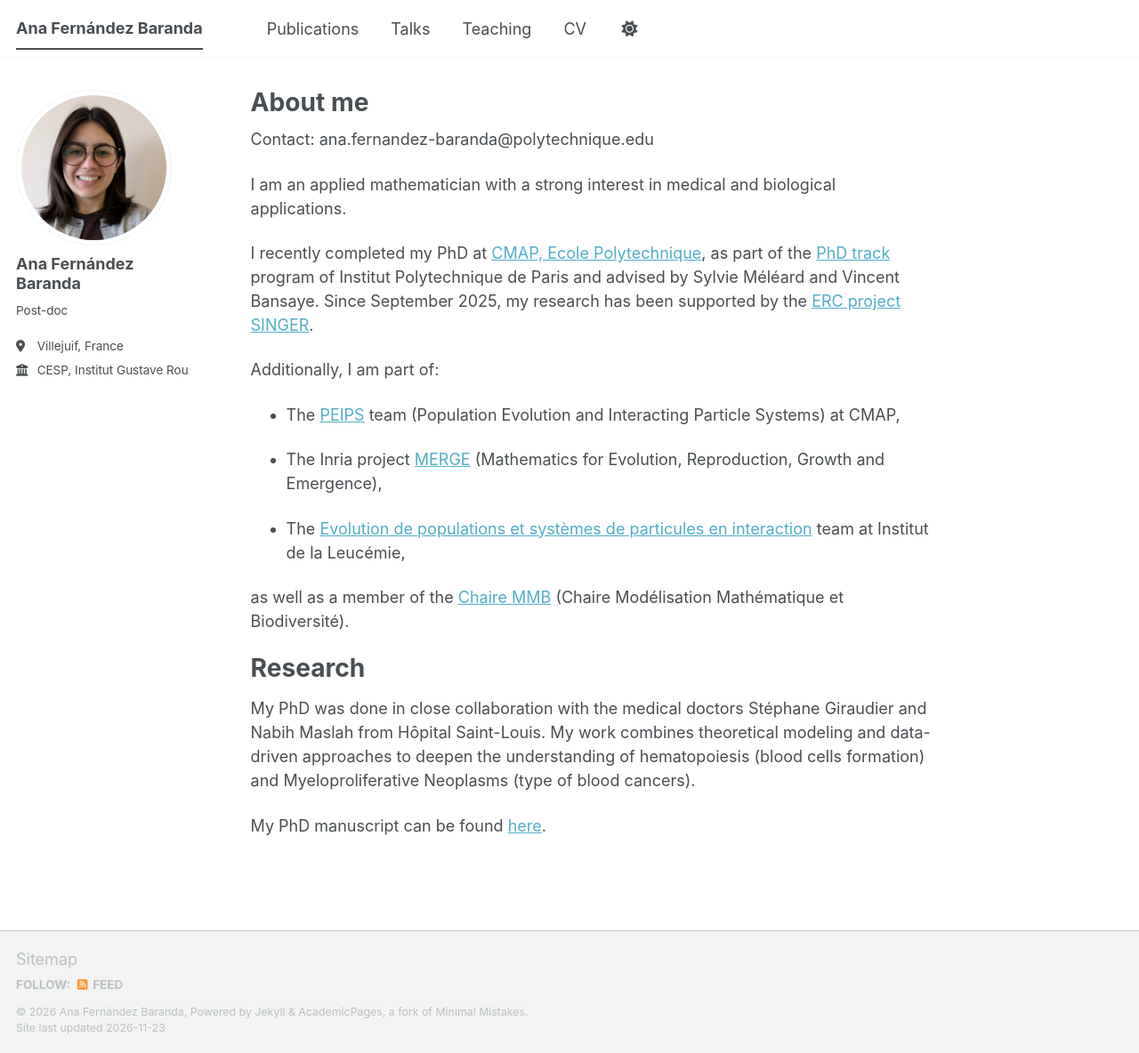
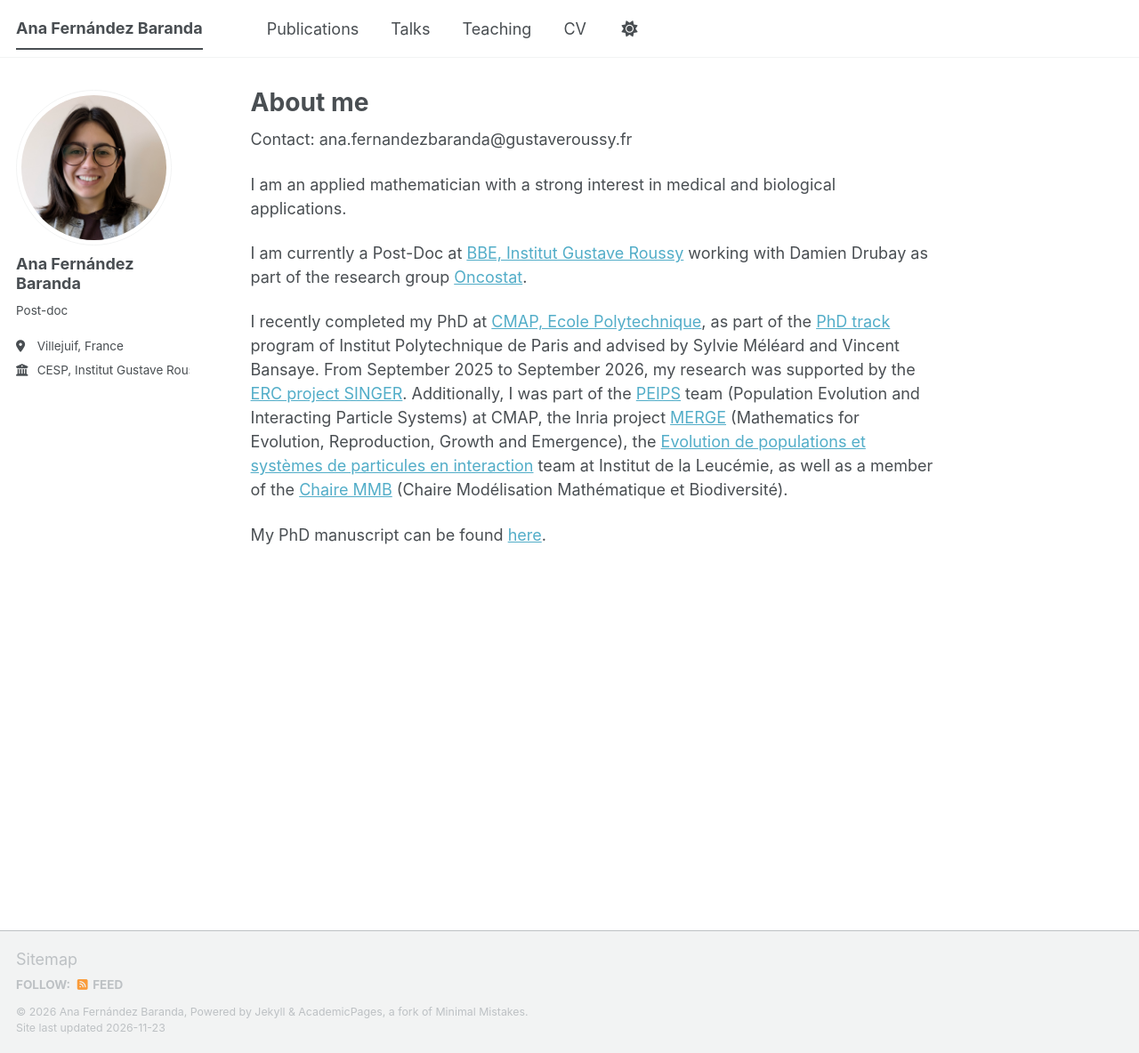
Before and after one commit to ana-fernandezbaranda/ana-fernandezbaranda.github.io, a Jekyll site: the page built from _pages/about.md, in a window 1280 px wide and 1184 px high. Shown: the whole window at 89% size. Built offline with Jekyll 4.4.1, drawn with Linux system fonts in a browser that asks for light colours; a script bundle is joined from its source files by our own code; library files that are not in the unit come from our copies.

Commit message:
Update contact information and current position
Updated contact email and revised current position details. Adjusted affiliations and removed outdated information.

```diff
--- a/_pages/about.md
+++ b/_pages/about.md
@@ -6,23 +6,18 @@ redirect_from:
   - /about/
   - /about.html
 ---
-Contact: ana.fernandez-baranda@polytechnique.edu
+Contact: ana.fernandezbaranda@gustaveroussy.fr
 
 I am an applied mathematician with a strong interest in medical and biological applications.
 
-I recently completed my PhD at [CMAP, Ecole Polytechnique](https://cmap.ip-paris.fr/), as part of the [PhD track](https://www.ip-paris.fr/en/education/phd-track/phd-track-mathematics) program of Institut Polytechnique de Paris and advised by Sylvie Méléard and Vincent Bansaye. Since September 2025, my research has been supported by the [ERC project SINGER](https://www.ip-paris.fr/erc-singer-stochastic-dynamics-single-cells-growth-emergence-and-resistance).
+I am currently a Post-Doc at [BBE, Institut Gustave Roussy](https://www.gustaveroussy.fr/recherche-innovation/recherche-a-gustave-roussy/recherche-clinique/bureau-biostatistique) working with Damien Drubay as part of the research group [Oncostat](https://cesp.inserm.fr/fr/equipe/oncostat).
 
-Additionally, I am part of:
--  The [PEIPS](https://cmap.ip-paris.fr/en/research/probability/peips) team (Population Evolution and Interacting Particle Systems) at CMAP,
+I recently completed my PhD at [CMAP, Ecole Polytechnique](https://cmap.ip-paris.fr/), as part of the [PhD track](https://www.ip-paris.fr/en/education/phd-track/phd-track-mathematics) program of Institut Polytechnique de Paris and advised by Sylvie Méléard and Vincent Bansaye. From September 2025 to September 2026, my research was supported by the [ERC project SINGER](https://www.ip-paris.fr/erc-singer-stochastic-dynamics-single-cells-growth-emergence-and-resistance).  Additionally, I was part of the [PEIPS](https://cmap.ip-paris.fr/en/research/probability/peips) team (Population Evolution and Interacting Particle Systems) at CMAP, the Inria project [MERGE](https://team.inria.fr/merge/fr/) (Mathematics for Evolution, Reproduction, Growth and Emergence), the [Evolution de populations et systèmes de particules en interaction](https://www.institut-leucemie.fr/linstitut-de-la-leucemie-recherche/population-systemes-particules-interactions/) team at Institut de la Leucémie, as well as a member of the [Chaire MMB](http://www.cmap.polytechnique.fr/~chaire-mmb//index.html) (Chaire Modélisation Mathématique et Biodiversité).
 
-- The Inria project [MERGE](https://team.inria.fr/merge/fr/) (Mathematics for Evolution, Reproduction, Growth and Emergence),
-
-- The [Evolution de populations et systèmes de particules en interaction](https://www.institut-leucemie.fr/linstitut-de-la-leucemie-recherche/population-systemes-particules-interactions/) team at Institut de la Leucémie,
-
-as well as a member of the [Chaire MMB](http://www.cmap.polytechnique.fr/~chaire-mmb//index.html) (Chaire Modélisation Mathématique et Biodiversité).
-
+<!--
 Research
 ======
 My PhD was done in close collaboration with the medical doctors Stéphane Giraudier and Nabih Maslah from Hôpital Saint-Louis. My work combines theoretical modeling and data-driven approaches to deepen the understanding of hematopoiesis (blood cells formation) and Myeloproliferative Neoplasms (type of blood cancers).
+-->
 
 My PhD manuscript can be found [here](https://ana-fernandezbaranda.github.io/files/THESE_NEW.pdf).
```
